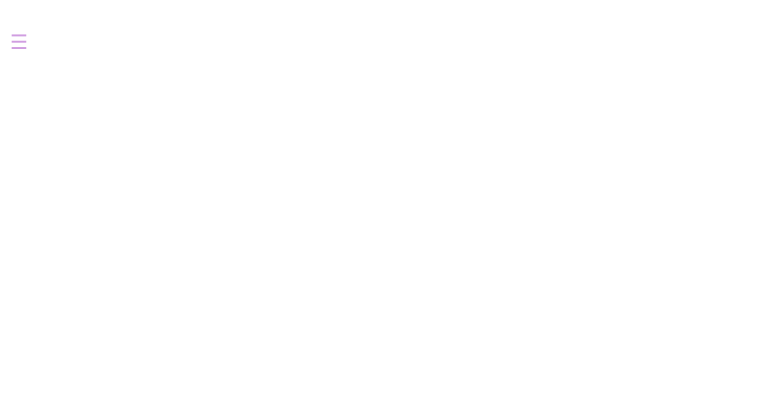
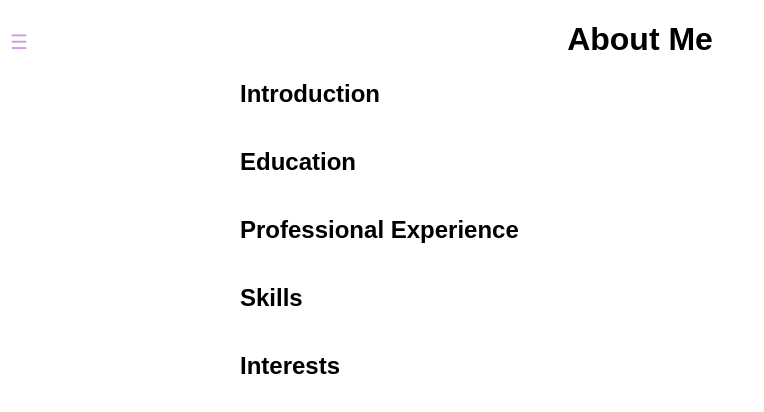
Before and after one commit to AabiaHasan/AabiaHasan.github.io, a React (Create React App) app in the folder app/: page /AboutMe in a window 1280 px wide. Before the commit this address had no page. Shown: the top 412 px of the page, without its empty margins (0-764 px from the left). Built offline with nearby package versions, Linux system fonts and the light colour scheme.

Commit message:
added About me sidebar as well as some edits

```diff
--- a/app/src/App.css
+++ b/app/src/App.css
@@ -5,6 +5,7 @@
   height: 100vh; /* Full viewport height */
   overflow: hidden;
   width: 100%; /* Full viewport width */
+  background-color: white;
 }
 
 .App-logo {
@@ -15,7 +16,7 @@
 
 
 .App-header {
-  background-color: rgb(255, 255, 255);
+  background-color: white;
   min-height: 100vh;
   display: flex;
   flex-direction: column;
@@ -48,4 +49,5 @@
   display: flex;
   flex-direction: column;
   align-items: center;
+  background-color: white;
 }
--- a/app/src/App.js
+++ b/app/src/App.js
@@ -5,6 +5,7 @@ import './App.css';
 import Sidebar from './Sidebar';
 import Home from './pages/Home';
 import Contact from './pages/Contact';
+import AboutMe from './pages/AboutMe';
 
 function App() {
   const [isSidebarOpen, setIsSidebarOpen] = useState(false);
@@ -15,13 +16,16 @@ function App() {
 
   return (
     <Router>
+      <div className= "content">
         <div className="App">
           <Sidebar isOpen={isSidebarOpen} toggleSidebar={toggleSidebar} />
           <div className={`container ${isSidebarOpen ? 'sidebar-open' : ''}`}>
             <Routes>
               <Route path='/' exact element={<Home/>} />
+              <Route path='/AboutMe' element={<AboutMe/>} />
               <Route path='/contact' element={<Contact/>} />
             </Routes>
+          </div>
         </div>
       </div>
     </Router>
--- a/app/src/Sidebar.css
+++ b/app/src/Sidebar.css
@@ -56,7 +56,7 @@
     cursor: pointer;
     padding: 10px;
     border: none;
-    background-color: #ffffff;
+    background-color: #ffffff00;
     color: rgb(208, 158, 225);
     position: absolute;
     top: 20px;
--- a/app/src/Sidebar.js
+++ b/app/src/Sidebar.js
@@ -9,8 +9,9 @@ const Sidebar = ({ isOpen, toggleSidebar }) => {
       <div className={`sidebar ${isOpen ? 'open' : ''}`}>
         <button className="close-btn" onClick={toggleSidebar}>×</button>
         <ul>
-          <li><Link to="/" onClick={toggleSidebar}>Home</Link></li>
-          <li><Link to="/contact" onClick={toggleSidebar}>Contact</Link></li>
+          <li><Link to="/" onClick={toggleSidebar}>HOME</Link></li>
+          <li><Link to="/AboutMe" onClick={toggleSidebar}>ABOUT</Link></li>
+          <li><Link to="/contact" onClick={toggleSidebar}>CONTACT</Link></li>
         </ul>
       </div>
       {!isOpen && (
--- /dev/null
+++ b/app/src/pages/AboutMe.css
@@ -0,0 +1,43 @@
+/* AboutMe.css */
+
+.about-me-page {
+    padding: 20px;
+    height: 100%;
+    width: 100%;
+    background-color: white;
+  }
+
+  .about-me-header {
+    text-align: center;
+    margin-bottom: 20px;
+  }
+
+  .about-me-content {
+    max-width: 800px;
+    margin: 0 auto;
+  }
+
+  .intro-section,
+  .education-section,
+  .experience-section,
+  .skills-section,
+  .interests-section {
+    text-align: left;
+    margin-bottom: 40px;
+  }
+
+  .intro-section h2,
+  .education-section h2,
+  .experience-section h2,
+  .skills-section h2,
+  .interests-section h2 {
+    margin-bottom: 10px;
+  }
+
+  .intro-section p,
+  .education-section p,
+  .experience-section p,
+  .skills-section p,
+  .interests-section p {
+    line-height: 1.6;
+  }
--- /dev/null
+++ b/app/src/pages/AboutMe.js
@@ -0,0 +1,45 @@
+import React from 'react';
+import './AboutMe.css'; // Import your CSS file for styling
+
+function AboutMe() {
+  return (
+    <div className="about-me-page">
+      <header className="about-me-header">
+        <h1>About Me</h1>
+      </header>
+      <main className="about-me-content">
+        <section className="intro-section">
+          <h2>Introduction</h2>
+          <p>
+          </p>
+        </section>
+
+        <section className="education-section">
+          <h2>Education</h2>
+          <p>
+          </p>
+        </section>
+
+        <section className="experience-section">
+          <h2>Professional Experience</h2>
+          <p>
+          </p>
+        </section>
+
+        <section className="skills-section">
+          <h2>Skills</h2>
+          <p>
+          </p>
+        </section>
+
+        <section className="interests-section">
+          <h2>Interests</h2>
+          <p>
+          </p>
+        </section>
+      </main>
+    </div>
+  );
+}
+
+export default AboutMe;
--- /dev/null
+++ b/app/src/pages/Contact.css
@@ -0,0 +1,18 @@
+/* src/pages/Contact.css */
+
+.contact-page {
+    background-color: white; /* Set background color to black */
+    height: 100%;
+    width: 100%;
+    display: flex;
+    flex-direction: column;
+    justify-content: center;
+    align-items: center;
+}
+
+.Contact-header {
+text-align: center;
+font-size: calc(10px + 2vmin);
+color: black;
+background-color: white;/* Change text color to white for better contrast */
+}
--- a/app/src/pages/Contact.js
+++ b/app/src/pages/Contact.js
@@ -1,14 +1,27 @@
-// pages/Contact.js
+// src/pages/Contact.js
 import React from 'react';
+import './Contact.css';
 
 function Contact() {
   return (
-    <div className="content">
-      <header className="App-header">
-        <h1>Contact</h1>
+    <div className="contact-page">
+      <header className="Contact-header">
+        <h1>Contact Me!</h1>
         <p style={{ fontFamily: 'Fira Sans' }}>
-          This is the Contact page.
+          I'd love to
+          <span role="img" aria-label="coffee">
+            {'\u2615'}
+          </span>
+          chat!
         </p>
+        <div style={{ display: 'flex', justifyContent: 'center', alignItems: 'center', gap: '20px' }}>
+          <a href="mailto:aabiahasan8@gmail.com" style={{ color: '#9370DB', textDecoration: 'none', display: 'flex', alignItems: 'center' }}>
+            <i className="fas fa-envelope" style={{ marginRight: '5px' }}></i>
+          </a>
+          <a href="https://www.linkedin.com/in/aabiahasan/" style={{ color: '#9370DB', textDecoration: 'none', display: 'flex', alignItems: 'center' }}>
+            <i className="fab fa-linkedin" style={{ marginRight: '5px' }}></i>
+          </a>
+        </div>
       </header>
     </div>
   );
--- a/app/src/pages/Home.js
+++ b/app/src/pages/Home.js
@@ -14,9 +14,6 @@ function Home() {
           <p style={{ fontFamily: 'Fira Sans' }}>
             Website Under Construction
           </p>
-          <a href="https://www.linkedin.com/in/aabiahasan/">
-            <i className="fab fa-linkedin"></i>
-          </a>
         </div>
       </header>
     </div>
```
Lines whose indentation alone changed are shown as unchanged.
